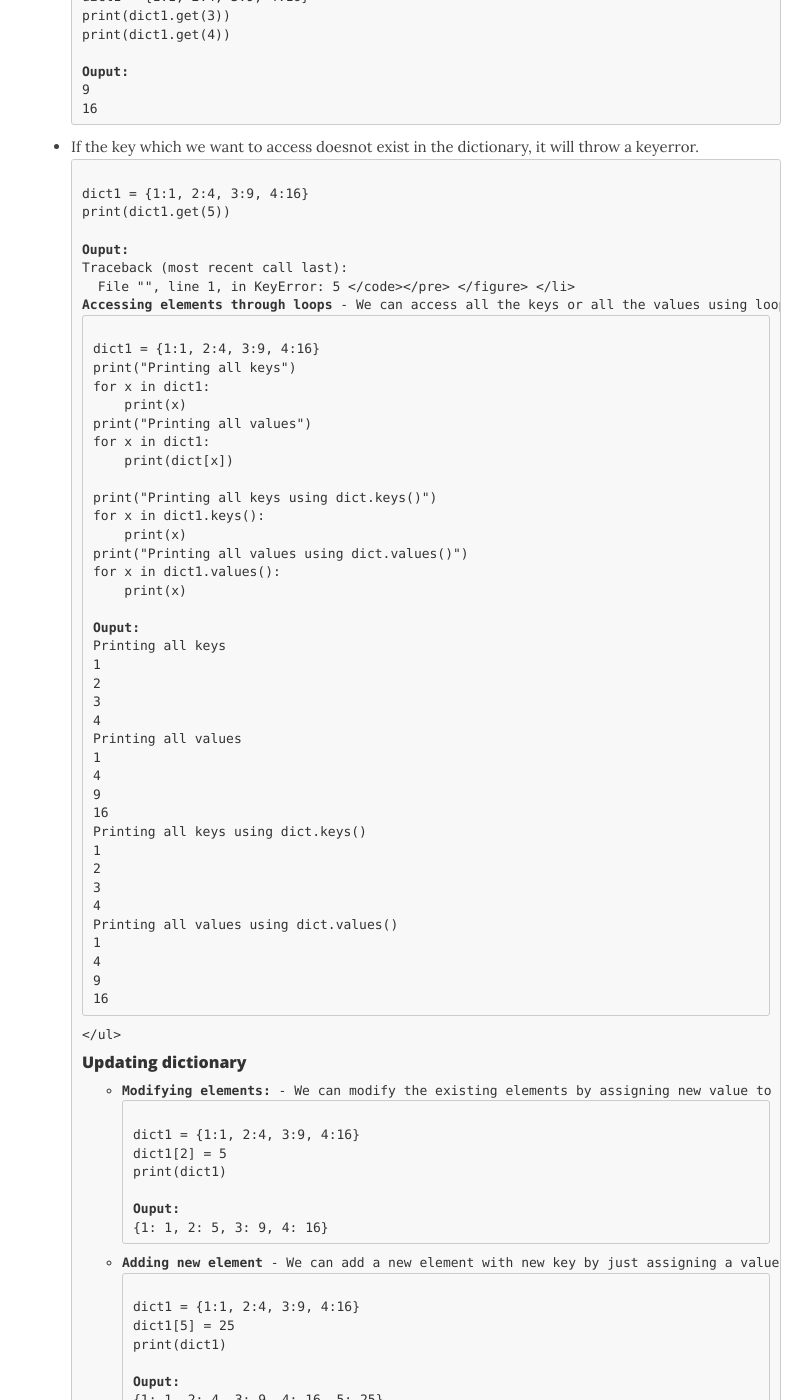
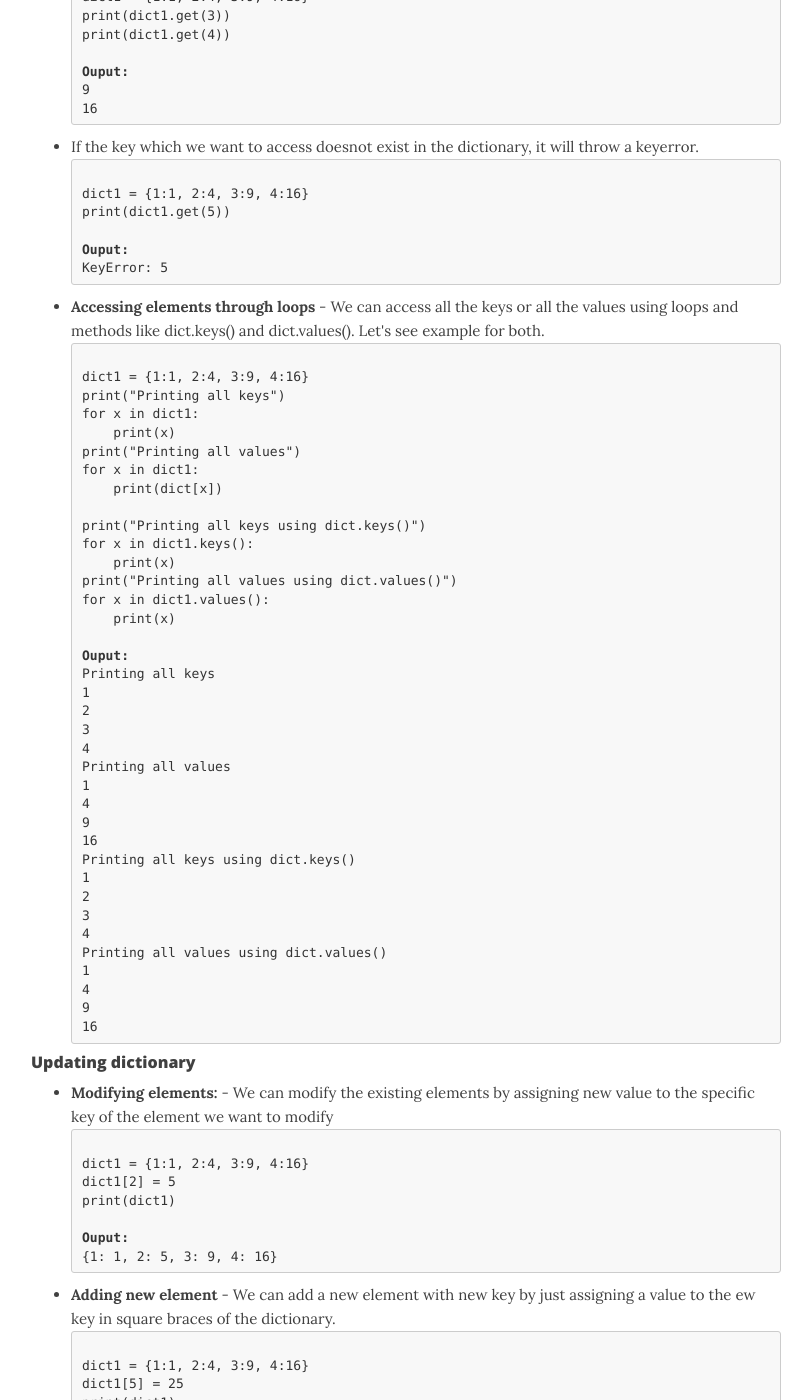
Before and after one commit to sivakrishna383/sivakrishna383.github.io, a Jekyll site: the page built from pages/dictionaries8.md, in a window 1280 px wide and 1400 px high, scrolled down 1306 px. Shown: the whole window, without its empty margins (234-1046 px from the left). Built offline with Jekyll 4.4.1, drawn with Linux system fonts in a browser that asks for light colours; nearby versions of some CDN libraries; comment, search, counter and statistics services are not loaded.

Commit message:
Update dictionaries8.md

```diff
--- a/pages/dictionaries8.md
+++ b/pages/dictionaries8.md
@@ -113,13 +113,12 @@ print(dict1.get(4))<br />
 dict1 = {1:1, 2:4, 3:9, 4:16}
 print(dict1.get(5))<br />
 <b>Ouput:</b>
-Traceback (most recent call last):
-  File "<stdin>", line 1, in <module>
 KeyError: 5
 </code></pre>
 </figure>
 </li>
-<li><b>Accessing elements through loops</b> - We can access all the keys or all the values using loops and methods like dict.keys() and dict.values(). Let's see example for both.<br />
+<li><b>Accessing elements through loops</b> - We can access all the keys or all the values using loops and methods like dict.keys() and
+	dict.values(). Let's see example for both.<br />
 <!--Code block -->
 <figure class="highlight">
 <pre><code class="language-python" data-lang="python">
```
